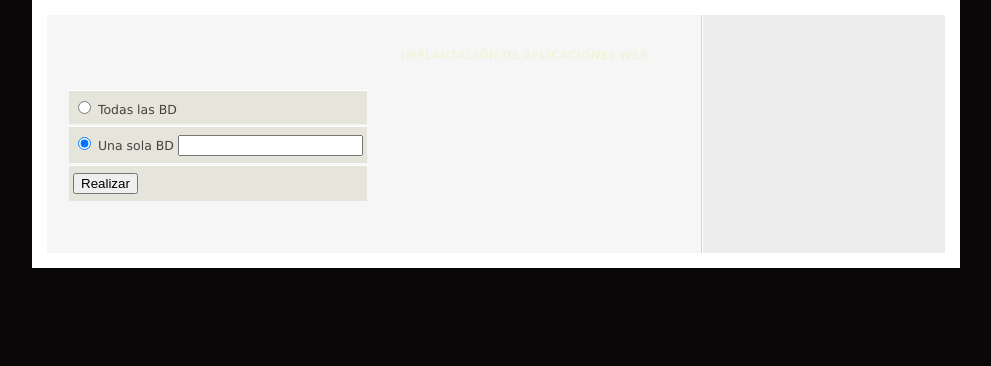
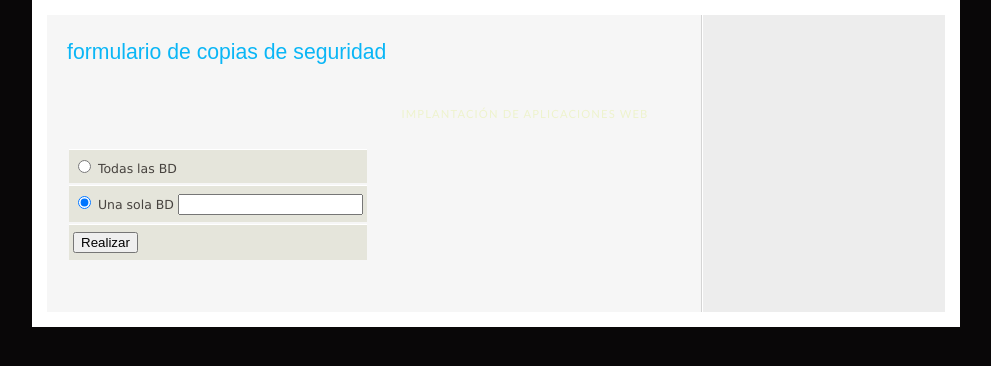
Before and after one commit to abelfs13/ccopias_seguridadPHP, a PHP site: page /realizarcopia.php in a window 1280 px wide. Shown: the part 250-616 px from the top of the page, without its empty margins (144-1135 px from the left). Run offline with PHP 8.4, Linux system fonts and the light colour scheme.

Commit message:
En nuestro tercer commit

```diff
--- a/realizarcopia.php
+++ b/realizarcopia.php
@@ -1,7 +1,7 @@
 <?php
 include_once 'head.php';
 
-
+echo'<h2>formulario de copias de seguridad</h2>';
 echo'<form action = "realizarcopia.php" method = "POST">
 
 <table>
```
